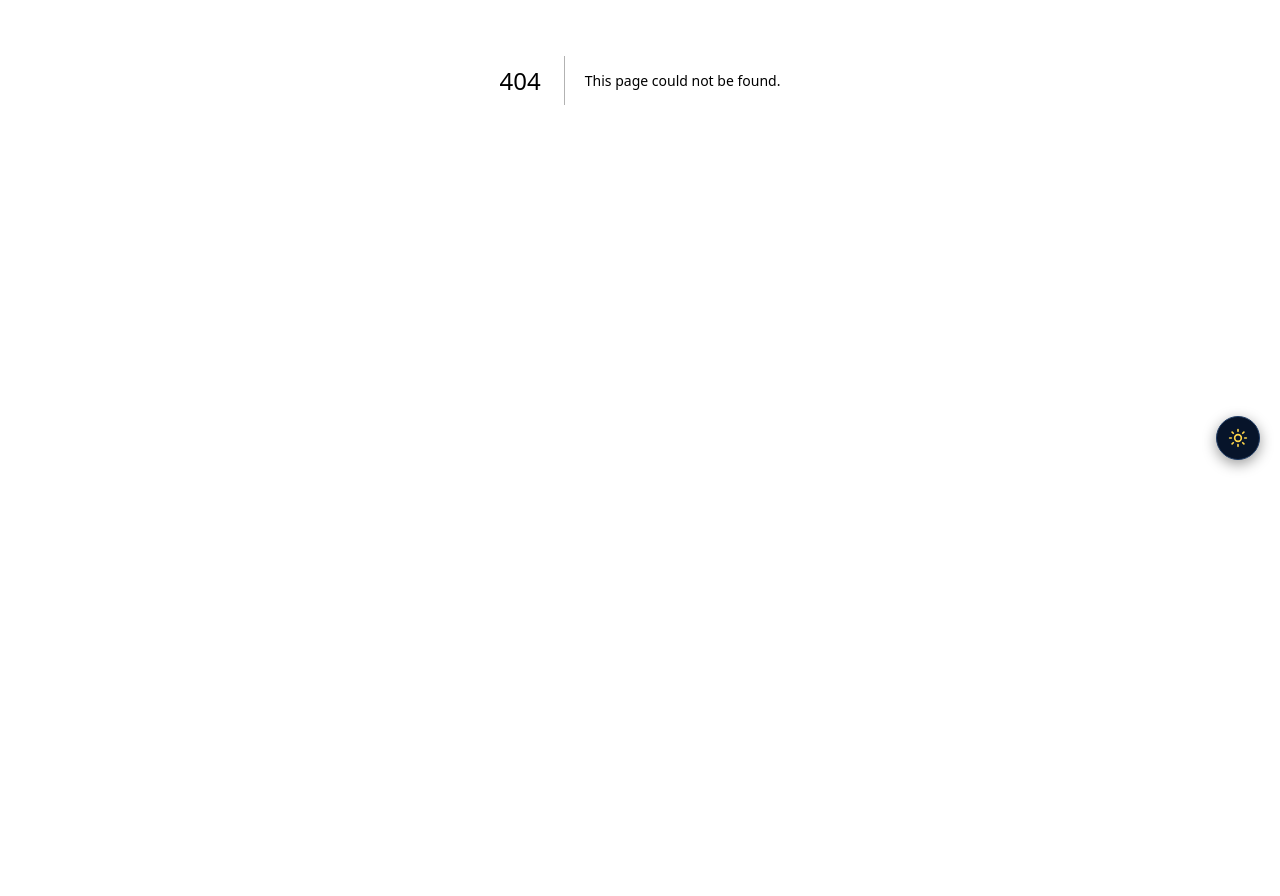
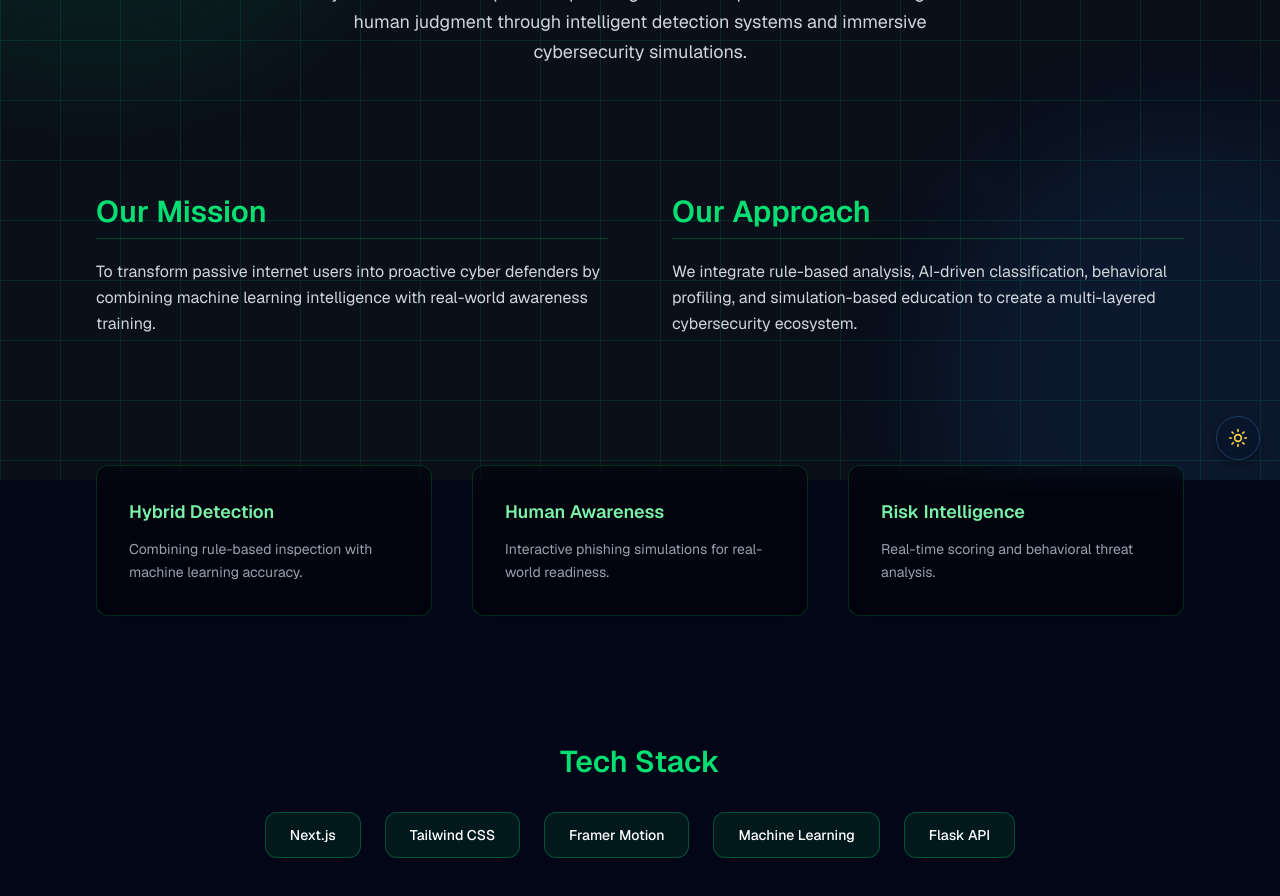
Before and after one commit to NotSoAbhinav/CyberSatark, a Next.js app: page /about in a window 1280 px wide. Before the commit this address had no page. Shown: the part 320-1216 px from the top of the page. Before the commit the page ends 800 px from the top, so only its background shows below. Built offline with nearby package versions, Linux system fonts and the light colour scheme.

Commit message:
added about section

```diff
--- /dev/null
+++ b/app/about/page.tsx
@@ -0,0 +1,212 @@
+"use client";
+
+import Navbar from "@/components/Navbar";
+import { motion } from "framer-motion";
+
+export default function AboutPage() {
+  return (
+    <>
+      <Navbar />
+
+      {/* Background */}
+      <div className="fixed inset-0 -z-10 overflow-hidden bg-[#0a0f1a]">
+        <div className="absolute w-[600px] h-[600px] bg-green-500/10 blur-3xl rounded-full top-[-200px] left-[-200px] animate-pulse"></div>
+        <div className="absolute w-[500px] h-[500px] bg-blue-500/10 blur-3xl rounded-full bottom-[-150px] right-[-150px] animate-pulse"></div>
+
+        <div
+          className="absolute inset-0 opacity-10"
+          style={{
+            backgroundImage:
+              "linear-gradient(#00ff99 1px, transparent 1px), linear-gradient(90deg, #00ff99 1px, transparent 1px)",
+            backgroundSize: "60px 60px",
+          }}
+        />
+      </div>
+
+      {/* Highlight Hover Style */}
+      <style jsx global>{`
+        .highlight-hover {
+          transition: all 0.3s ease;
+        }
+        .highlight-hover:hover {
+          color: #00ff99 !important;
+          text-shadow: 0 0 8px #00ff99, 0 0 16px #00ff99;
+          letter-spacing: 0.5px;
+        }
+      `}</style>
+
+      <div className="px-8 py-32 max-w-6xl mx-auto space-y-32">
+
+        {/* HERO */}
+        <motion.section
+          initial={{ opacity: 0, y: 40 }}
+          animate={{ opacity: 1, y: 0 }}
+          transition={{ duration: 0.6 }}
+          className="text-center space-y-6"
+        >
+          <h1 className="text-5xl md:text-6xl font-bold text-green-400 drop-shadow-lg glow-hover highlight-hover cursor-pointer">
+            About CyberSatark
+          </h1>
+
+          <p className="text-lg text-gray-300 max-w-2xl mx-auto leading-relaxed">
+            CyberSatark is an AI-powered phishing awareness platform built to
+            strengthen human judgment through intelligent detection systems
+            and immersive cybersecurity simulations.
+          </p>
+        </motion.section>
+
+        {/* MISSION + APPROACH */}
+        <motion.section
+          initial={{ opacity: 0, y: 40 }}
+          whileInView={{ opacity: 1, y: 0 }}
+          transition={{ duration: 0.6 }}
+          viewport={{ once: true }}
+          className="grid md:grid-cols-2 gap-16"
+        >
+          <div className="space-y-5">
+            <h2 className="text-3xl font-semibold text-green-400 glow-hover highlight-hover cursor-pointer border-b border-green-500/30 pb-2">
+              Our Mission
+            </h2>
+            <p className="text-gray-300 leading-relaxed">
+              To transform passive internet users into proactive cyber defenders
+              by combining machine learning intelligence with real-world awareness training.
+            </p>
+          </div>
+
+          <div className="space-y-5">
+            <h2 className="text-3xl font-semibold text-green-400 glow-hover highlight-hover cursor-pointer border-b border-green-500/30 pb-2">
+              Our Approach
+            </h2>
+            <p className="text-gray-300 leading-relaxed">
+              We integrate rule-based analysis, AI-driven classification,
+              behavioral profiling, and simulation-based education
+              to create a multi-layered cybersecurity ecosystem.
+            </p>
+          </div>
+        </motion.section>
+
+        {/* FEATURES */}
+        <motion.section
+          initial={{ opacity: 0, y: 40 }}
+          whileInView={{ opacity: 1, y: 0 }}
+          transition={{ duration: 0.6 }}
+          viewport={{ once: true }}
+          className="grid md:grid-cols-3 gap-10"
+        >
+          {[
+            {
+              title: "Hybrid Detection",
+              desc: "Combining rule-based inspection with machine learning accuracy."
+            },
+            {
+              title: "Human Awareness",
+              desc: "Interactive phishing simulations for real-world readiness."
+            },
+            {
+              title: "Risk Intelligence",
+              desc: "Real-time scoring and behavioral threat analysis."
+            }
+          ].map((item, index) => (
+            <div
+              key={index}
+              className="p-8 rounded-xl bg-black/40 border border-green-500/20 backdrop-blur-md hover:-translate-y-1 hover:shadow-green-400/30 hover:shadow-lg transition duration-300"
+            >
+              <h3 className="text-lg font-semibold text-green-300 glow-hover highlight-hover cursor-pointer mb-3">
+                {item.title}
+              </h3>
+              <p className="text-gray-400 text-sm leading-relaxed">
+                {item.desc}
+              </p>
+            </div>
+          ))}
+        </motion.section>
+
+        {/* TECH STACK */}
+        <motion.section
+          initial={{ opacity: 0, y: 40 }}
+          whileInView={{ opacity: 1, y: 0 }}
+          transition={{ duration: 0.6 }}
+          viewport={{ once: true }}
+          className="text-center space-y-8"
+        >
+          <h2 className="text-3xl font-semibold text-green-400 glow-hover highlight-hover cursor-pointer">
+            Tech Stack
+          </h2>
+
+          <div className="flex flex-wrap justify-center gap-6">
+            {[
+              "Next.js",
+              "Tailwind CSS",
+              "Framer Motion",
+              "Machine Learning",
+              "Flask API"
+            ].map((tech, index) => (
+              <span
+                key={index}
+                className="px-6 py-3 rounded-xl bg-green-500/10 border border-green-400/30 text-white text-sm font-medium hover:scale-110 hover:shadow-green-400/40 hover:shadow-md transition duration-300 glow-hover highlight-hover cursor-pointer"
+              >
+                {tech}
+              </span>
+            ))}
+          </div>
+        </motion.section>
+
+        {/* TEAM */}
+        <motion.section
+          initial={{ opacity: 0, y: 40 }}
+          whileInView={{ opacity: 1, y: 0 }}
+          transition={{ duration: 0.6 }}
+          viewport={{ once: true }}
+          className="text-center space-y-12"
+        >
+          <h2 className="text-3xl font-semibold text-green-400 glow-hover highlight-hover cursor-pointer">
+            Team Error404
+          </h2>
+
+          <div className="grid sm:grid-cols-2 md:grid-cols-4 gap-10">
+            {[
+              {
+                name: "Abhinav Mishra",
+                github: "https://github.com/NotSoAbhinav.png"
+              },
+              {
+                name: "Jaiyansh Dhaulakhandi",
+                github: "https://github.com/Jaiyansh12.png"
+              },
+              {
+                name: "Ritambhar Advait",
+                github: "https://github.com/RitambharAdvait.png"
+              },
+              {
+                name: "Piyush Kumar",
+                github: "https://github.com/piyushkumar-git.png"
+              }
+            ].map((member, index) => (
+              <div
+                key={index}
+                className="flex flex-col items-center p-6 rounded-xl bg-black/40 border border-green-500/20 hover:-translate-y-1 hover:shadow-green-400/30 hover:shadow-lg transition duration-300"
+              >
+                {member.github ? (
+                  <img
+                    src={member.github}
+                    alt={member.name}
+                    className="w-20 h-20 rounded-full border-2 border-green-400 object-cover mb-4 hover:scale-110 transition duration-300"
+                  />
+                ) : (
+                  <div className="w-20 h-20 rounded-full bg-green-500/20 flex items-center justify-center text-2xl font-bold text-green-400 mb-4">
+                    {member.name.charAt(0)}
+                  </div>
+                )}
+
+                <h3 className="text-white font-medium glow-hover highlight-hover cursor-pointer">
+                  {member.name}
+                </h3>
+              </div>
+            ))}
+          </div>
+        </motion.section>
+
+      </div>
+    </>
+  );
+}
--- a/app/globals.css
+++ b/app/globals.css
@@ -19,3 +19,14 @@ body {
   font-family: var(--font-geist-sans), system-ui, sans-serif;
   transition: background 0.25s ease, color 0.25s ease;
 }
+/* Professional Text Glow Effect */
+.glow-hover {
+  transition: all 0.3s ease;
+}
+
+.glow-hover:hover {
+  color: #00ff99;
+  text-shadow:
+    0 0 6px rgba(0, 255, 153, 0.7),
+    0 0 14px rgba(0, 255, 153, 0.4);
+}
--- a/package.json
+++ b/package.json
@@ -10,6 +10,7 @@
   },
   "dependencies": {
     "firebase": "^12.9.0",
+    "framer-motion": "^12.34.3",
     "lucide-react": "^0.575.0",
     "next": "^16.1.6",
     "react": "^19.2.4",
```
Also changed, not shown: 1 other file (tests, documents, lock files or other folders).
